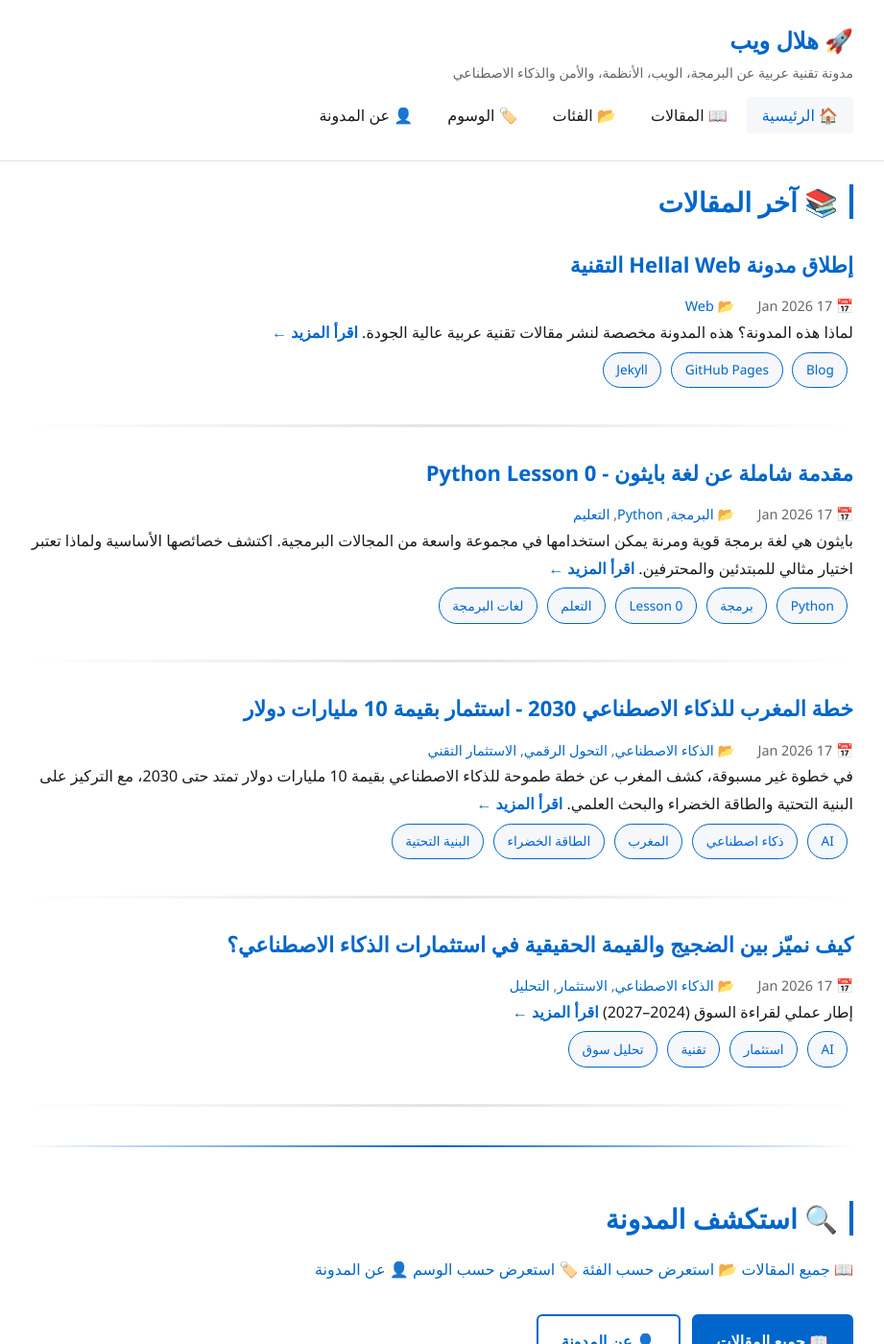
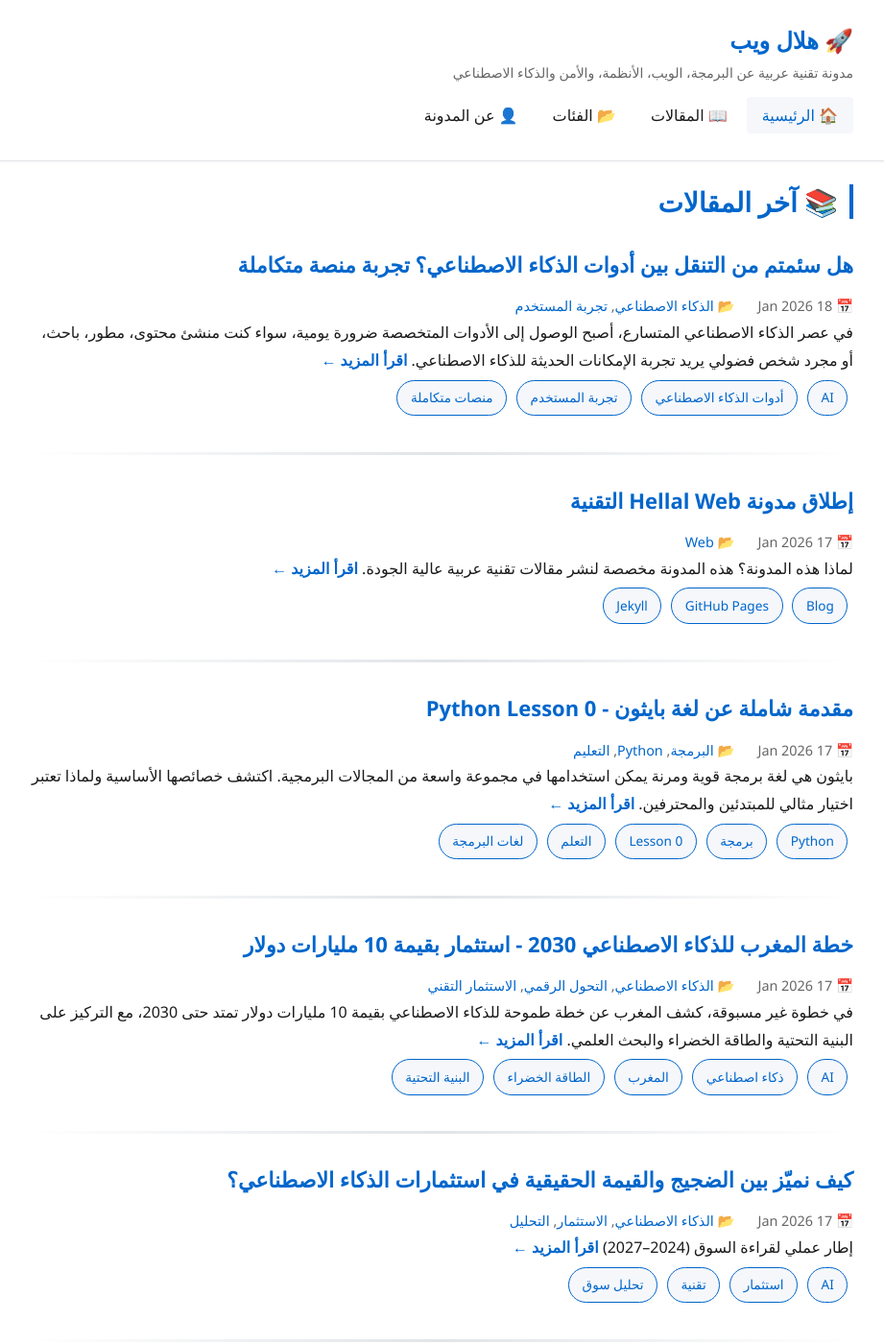
Before and after one commit to KerrasDev/HellaleWeb, a Jekyll site: the page built from index.md, in a window 1280 px wide and 1400 px high, scrolled down 707 px. Shown: the whole window at 96% size, without its empty margins (181-1102 px from the left). Built offline with Jekyll 4.4.1, drawn with Linux system fonts in a browser that asks for light colours; some web fonts are replaced; some of the changed lines change nothing that is shown.

Commit message:
feat: Add new post about AI tools and integrated platforms

```diff
--- a/_includes/header.html
+++ b/_includes/header.html
@@ -29,12 +29,6 @@
                     </a>
                 </li>
                 <li class="nav-item">
-                    <a href="{{ '/tags/' | relative_url }}"
-                        class="nav-link {% if page.url contains '/tags/' %}active{% endif %}" title="استعرض حسب الوسم">
-                        🏷️ الوسوم
-                    </a>
-                </li>
-                <li class="nav-item">
                     <a href="{{ '/about/' | relative_url }}"
                         class="nav-link {% if page.url == '/about/' %}active{% endif %}" title="عن المدونة">
                         👤 عن المدونة
--- /dev/null
+++ b/_posts/2026-01-18-ai-tools-integrated-platform-experience.md
@@ -0,0 +1,62 @@
+---
+layout: post
+title: هل سئمتم من التنقل بين أدوات الذكاء الاصطناعي؟ تجربة منصة متكاملة
+date: 2026-01-18
+author: KerrasDev
+categories:
+  - الذكاء الاصطناعي
+  - تجربة المستخدم
+tags:
+  - AI
+  - أدوات الذكاء الاصطناعي
+  - تجربة المستخدم
+  - منصات متكاملة
+description: "في عصر الذكاء الاصطناعي المتسارع، أصبح الوصول إلى الأدوات المتخصصة ضرورة يومية، سواء كنت منشئ محتوى، مطور، باحث، أو مجرد شخص فضولي يريد تجربة الإمكانات الحديثة للذكاء الاصطناعي."
+excerpt: "في عصر الذكاء الاصطناعي المتسارع، أصبح الوصول إلى الأدوات المتخصصة ضرورة يومية، سواء كنت منشئ محتوى، مطور، باحث، أو مجرد شخص فضولي يريد تجربة الإمكانات الحديثة للذكاء الاصطناعي."
+---
+
+# هل سئمتم من التنقل بين أدوات الذكاء الاصطناعي؟ تجربة منصة متكاملة
+
+في عصر الذكاء الاصطناعي المتسارع، أصبح الوصول إلى الأدوات المتخصصة ضرورة يومية، سواء كنت منشئ محتوى، مطور، باحث، أو مجرد شخص فضولي يريد تجربة الإمكانات الحديثة للذكاء الاصطناعي. لكن مع هذا التوسع الكبير في الخيارات، برزت مشكلة واضحة: **التنقل المستمر بين منصات متعددة لكل مهمة محددة**.
+
+تجربة المستخدم التقليدية أصبحت مليئة بالتحديات. على سبيل المثال:
+
+* كتابة نصوص ومحادثات في منصة واحدة.
+* تصميم صور في منصة أخرى.
+* تعديل الفيديوهات في مكان ثالث.
+* إدارة الاشتراكات والدفع لكل خدمة على حدة.
+
+هذا التنقل المتكرر بين علامات التبويب ليس فقط مرهقًا، بل بدأ **يشتت الانتباه أكثر مما يقدم قيمة حقيقية**، خصوصًا عندما يكون الهدف إنجاز مهام متعددة في جلسة عمل واحدة.
+
+## التجربة مع منصات الذكاء الاصطناعي المتكاملة
+
+خلال تجربتي الأخيرة، جربت بعض **المنصات المتكاملة** مثل **NovaKit**، وكانت التجربة مختلفة تمامًا. ما أعجبني في هذه المنصة ليس مجرد قوة نموذج الذكاء الاصطناعي، بل **سهولة الانتقال بين المهام المختلفة**:
+
+* من الفكرة الأولية إلى النصوص المولدة.
+* من النصوص إلى الصور التوضيحية أو الرسوم البيانية.
+* إمكانية توليد مقاطع فيديو قصيرة مباشرة داخل نفس مساحة العمل.
+
+النتيجة كانت تجربة أكثر **سلاسة وراحة ذهنية**، حيث لم يعد عليّ القفز بين أدوات متعددة، وكل شيء أصبح متاحًا في نافذة واحدة.
+
+## التحديات والاعتبارات
+
+بالرغم من المزايا، هناك بعض النقاط التي يجب أخذها في الاعتبار:
+
+1. **الأداء مقابل التخصص:** أدوات متخصصة قد تكون أفضل في مهمتها المحددة من المنصات المتكاملة، خصوصًا في جودة الصور، دقة النصوص، أو قدرات تحرير الفيديو المتقدمة.
+2. **الاعتماد على منصة واحدة:** قد يخلق اعتمادًا مفرطًا على منصة واحدة، ما يشكل تحديًا إذا توقفت الخدمة أو تغير نموذج الاشتراك.
+3. **التحديثات والدعم:** أدوات منفصلة غالبًا ما تحصل على تحديثات أسرع ومميزات أعمق في مجالها، بينما المنصات المتكاملة قد تتأخر أحيانًا في تطوير بعض الوظائف المتخصصة.
+
+## رأي شخصي
+
+من تجربتي، استخدام منصة متكاملة **مغري جدًا لجلسات العمل اليومية**، خاصة عندما يكون التركيز على **الإبداع وإنتاج المحتوى المتنوع**. تقليل التنقل بين النوافذ يساعد على الحفاظ على التركيز والإنتاجية، ويجعل تجربة الذكاء الاصطناعي أقل تعقيدًا وأكثر متعة.
+
+ومع ذلك، لا يمكن إنكار أن بعض الأدوات الفردية المتخصصة **تظل ضرورية للمهام التي تتطلب دقة عالية أو إمكانيات متقدمة**، مثل تحرير الفيديوهات الاحترافية أو تعديل الصور بدقة فائقة.
+
+## النقاش مفتوح
+
+السؤال الذي أطرحه هنا:
+
+* هل تفضلون **منصة واحدة متكاملة لكل احتياجاتكم**، حتى لو لم تقدم كل ميزة بأفضل شكل؟
+* أم تفضلون **التخصص بأدوات منفصلة** لكل مهمة لضمان أقصى جودة؟
+
+أعتقد أن هذا النقاش مهم لكل مستخدمي الذكاء الاصطناعي، خاصة مع توسع الخيارات وتزايد التعقيد في أدواتنا اليومية.
--- a/index.md
+++ b/index.md
@@ -68,6 +68,5 @@ sitemap: true
 <div class="explore-links">
   <a href="{{ '/posts/' | relative_url }}" class="explore-btn">📖 جميع المقالات</a>
   <a href="{{ '/categories/' | relative_url }}" class="explore-btn">📂 استعرض حسب الفئة</a>
-  <a href="{{ '/tags/' | relative_url }}" class="explore-btn">🏷️ استعرض حسب الوسم</a>
   <a href="{{ '/about/' | relative_url }}" class="explore-btn">👤 عن المدونة</a>
 </div>
```
